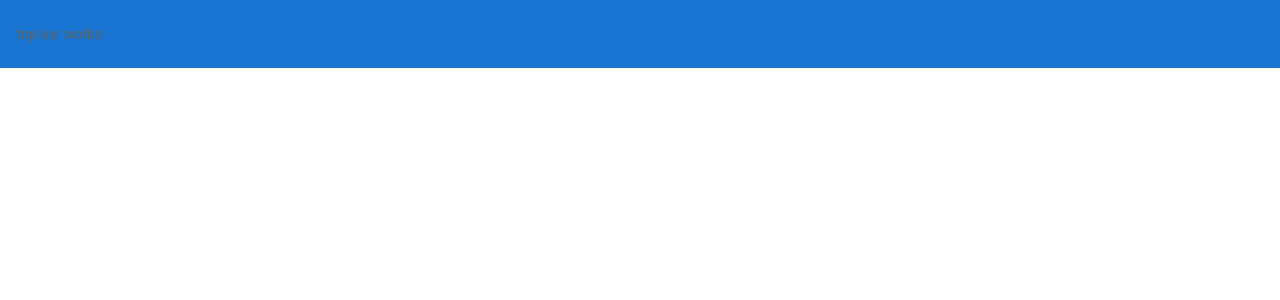
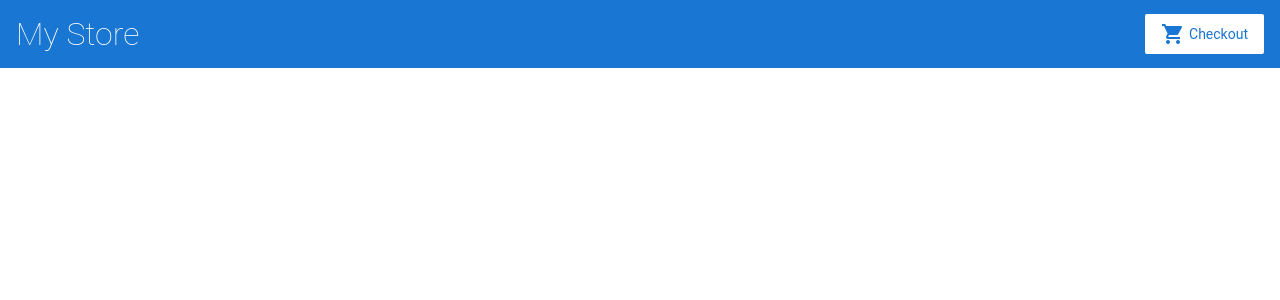
Before and after one commit to ksrntheja-ui/Angular-Docs-First-Example, an Angular app: page / in a window 1280 px wide. Shown: the top 300 px of the page. Built offline with nearby package versions, Linux system fonts and the light colour scheme.

Commit message:
07-Added 'My Store' and 'Checkout' with <a> tags to top-bar.component.html.

```diff
--- a/src/app/top-bar/top-bar.component.html
+++ b/src/app/top-bar/top-bar.component.html
@@ -1 +1,10 @@
-<p>top-bar works!</p>
+<a>
+  <h1>My Store</h1>
+</a>
+
+<a class="button fancy-button">
+  <i class="material-icons">
+    shopping_cart
+  </i>
+  Checkout
+</a>
```
